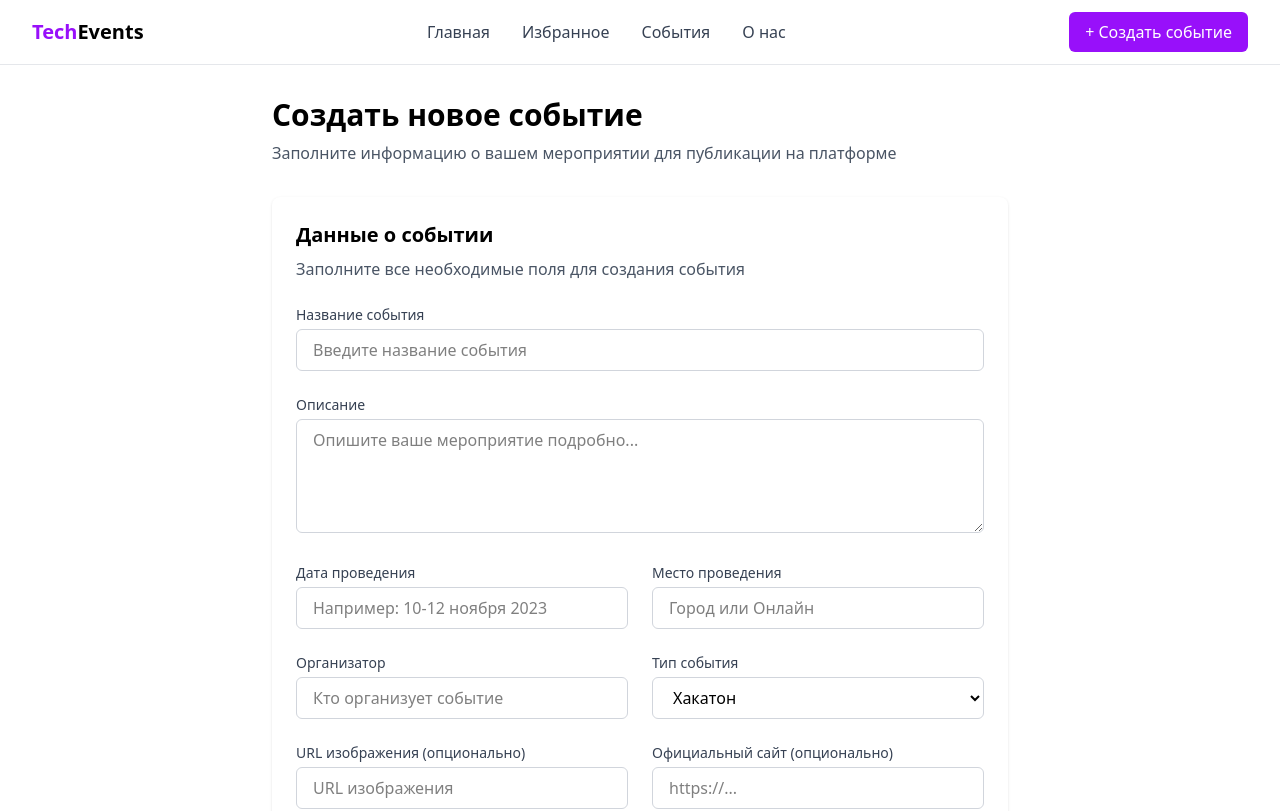
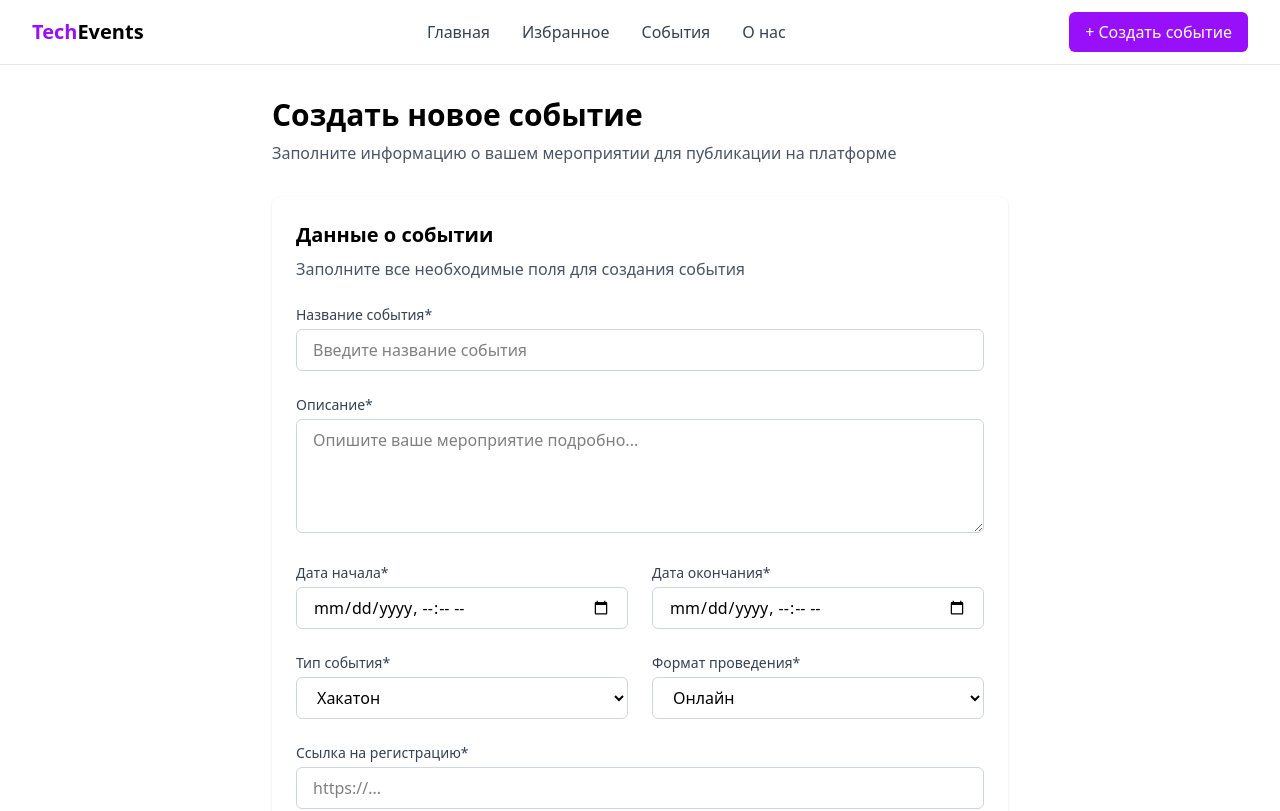
Before and after one commit to NRF24l01/polyhack-gopobeda, a Vue app in the folder frontend/: page /events/create in a window 1280 px wide. Shown: the top 811 px of the page. Built offline with nearby package versions, Linux system fonts and the light colour scheme.

Commit message:
add loading posts

```diff
--- a/frontend/src/components/EventsList.vue
+++ b/frontend/src/components/EventsList.vue
@@ -57,54 +57,13 @@ export default {
   mixins: [favoritesMixin],
   data() {
     return {
-      searchQuery: "",
-      selectedCategory: "",
-      categories: [
-        "Хакатоны",
-        "Геймджемы",
-        "Конкурсы",
-        "Олимпиады",
-        "Конференции",
-      ],
-      events: [
-        {
-          id: 1,
-          type: "Хакатон",
-          title: "Цифровой Прорыв 2023",
-          description:
-            "Всероссийский хакатон для IT-специалистов, дизайнеров и управленцев в цифровой сфере",
-          date: "10-12 ноября 2023",
-          location: "Москва",
-          organizer: "Россия - страна возможностей",
-          image:
-            "https://images.unsplash.com/photo-1504384308090-c894fdcc538d?ixlib=rb-4.0.3&ixid=M3wxMjA3fDB8MHxwaG90by1wYWdlfHx8fGVufDB8fHx8fA%3D%3D&auto=format&fit=crop&w=1740&q=80",
-        },
-        {
-          id: 2,
-          type: "Геймджем",
-          title: "Ludum Dare 54",
-          description:
-            "Всемирный онлайн-геймджем, где участники создают игру с нуля за 48 или 72 часа",
-          date: "15-18 октября 2023",
-          location: "Онлайн",
-          organizer: "Ludum Dare Community",
-          image:
-            "https://images.unsplash.com/photo-1552820728-8b83bb6b773f?ixlib=rb-4.0.3&ixid=M3wxMjA3fDB8MHxwaG90by1wYWdlfHx8fGVufDB8fHx8fA%3D%3D&auto=format&fit=crop&w=1740&q=80",
-        },
-        {
-          id: 3,
-          type: "Олимпиада",
-          title: "Всероссийская олимпиада по программированию",
-          description:
-            "Ежегодная олимпиада для школьников и студентов, проверяющая навыки в алгоритмическом программировании",
-          date: "1-5 декабря 2023",
-          location: "Санкт-Петербург",
-          organizer: "Министерство образования РФ",
-          image:
-            "https://images.unsplash.com/photo-1517694712202-14dd9538aa97?ixlib=rb-4.0.3&ixid=M3wxMjA3fDB8MHxwaG90by1wYWdlfHx8fGVufDB8fHx8fA%3D%3D&auto=format&fit=crop&w=1740&q=80",
-        },
-      ],
-    };
+      searchQuery: '',
+      selectedCategory: '',
+      categories: ['Хакатоны', 'Геймджемы', 'Конкурсы', 'Олимпиады', 'Конференции'],
+      events: [],
+      loading: false,
+      error: null
+    }
   },
   computed: {
     filteredEvents() {
@@ -122,11 +81,45 @@ export default {
   },
   methods: {
     selectCategory(category) {
-      this.selectedCategory =
-        this.selectedCategory === category ? "" : category;
+      this.selectedCategory = this.selectedCategory === category ? '' : category
     },
+    formatDate(timestamp) {
+      return new Date(timestamp * 1000).toLocaleDateString('ru-RU', {
+        day: 'numeric',
+        month: 'long',
+        year: 'numeric'
+      })
+    },
+    async fetchEvents() {
+      this.loading = true
+      this.error = null
+
+      try {
+        const response = await fetch(`${import.meta.env.VITE_BASE_URL}/events`, {
+          method: 'GET',
+          headers: {
+            'Content-Type': 'application/json'
+          }
+        })
+
+        if (!response.ok) {
+          throw new Error('Ошибка при загрузке событий')
+        }
+
+        const data = await response.json()
+        this.events = data.items
+      } catch (error) {
+        this.error = error.message
+        console.error('Ошибка:', error)
+      } finally {
+        this.loading = false
+      }
+    }
   },
-};
+  created() {
+    this.fetchEvents()
+  }
+}
 </script>
 
 <style scoped>
--- a/frontend/src/pages/createEvent.vue
+++ b/frontend/src/pages/createEvent.vue
@@ -10,19 +10,21 @@
       <form @submit.prevent="createEvent">
         <div class="space-y-6">
           <div>
-            <label class="block text-sm font-medium text-gray-700 mb-1">Название события</label>
+            <label class="block text-sm font-medium text-gray-700 mb-1">Название события*</label>
             <input
               v-model="form.title"
               type="text"
+              required
               placeholder="Введите название события"
               class="w-full px-4 py-2 border border-gray-300 rounded-md focus:ring-2 focus:ring-purple-500 focus:border-transparent"
             />
           </div>
 
           <div>
-            <label class="block text-sm font-medium text-gray-700 mb-1">Описание</label>
+            <label class="block text-sm font-medium text-gray-700 mb-1">Описание*</label>
             <textarea
               v-model="form.description"
+              required
               rows="4"
               placeholder="Опишите ваше мероприятие подробно..."
               class="w-full px-4 py-2 border border-gray-300 rounded-md focus:ring-2 focus:ring-purple-500 focus:border-transparent"
@@ -31,21 +33,21 @@
 
           <div class="grid grid-cols-1 md:grid-cols-2 gap-6">
             <div>
-              <label class="block text-sm font-medium text-gray-700 mb-1">Дата проведения</label>
+              <label class="block text-sm font-medium text-gray-700 mb-1">Дата начала*</label>
               <input
-                v-model="form.date"
-                type="text"
-                placeholder="Например: 10-12 ноября 2023"
+                v-model="form.start_date"
+                type="datetime-local"
+                required
                 class="w-full px-4 py-2 border border-gray-300 rounded-md focus:ring-2 focus:ring-purple-500 focus:border-transparent"
               />
             </div>
 
             <div>
-              <label class="block text-sm font-medium text-gray-700 mb-1">Место проведения</label>
+              <label class="block text-sm font-medium text-gray-700 mb-1">Дата окончания*</label>
               <input
-                v-model="form.location"
-                type="text"
-                placeholder="Город или Онлайн"
+                v-model="form.end_date"
+                type="datetime-local"
+                required
                 class="w-full px-4 py-2 border border-gray-300 rounded-md focus:ring-2 focus:ring-purple-500 focus:border-transparent"
               />
             </div>
@@ -53,67 +55,75 @@
 
           <div class="grid grid-cols-1 md:grid-cols-2 gap-6">
             <div>
-              <label class="block text-sm font-medium text-gray-700 mb-1">Организатор</label>
-              <input
-                v-model="form.organizer"
-                type="text"
-                placeholder="Кто организует событие"
+              <label class="block text-sm font-medium text-gray-700 mb-1">Тип события*</label>
+              <select
+                v-model="form.type"
+                required
                 class="w-full px-4 py-2 border border-gray-300 rounded-md focus:ring-2 focus:ring-purple-500 focus:border-transparent"
-              />
+              >
+                <option value="hackathon">Хакатон</option>
+                <option value="meetup">Митап</option>
+                <option value="conference">Конференция</option>
+                <option value="workshop">Воркшоп</option>
+              </select>
             </div>
 
             <div>
-              <label class="block text-sm font-medium text-gray-700 mb-1">Тип события</label>
+              <label class="block text-sm font-medium text-gray-700 mb-1">Формат проведения*</label>
               <select
-                v-model="form.type"
+                v-model="form.format"
+                required
                 class="w-full px-4 py-2 border border-gray-300 rounded-md focus:ring-2 focus:ring-purple-500 focus:border-transparent"
               >
-                <option value="Хакатон">Хакатон</option>
-                <option value="Геймджем">Геймджем</option>
-                <option value="Конкурс">Конкурс</option>
-                <option value="Олимпиада">Олимпиада</option>
-                <option value="Конференция">Конференция</option>
+                <option value="online">Онлайн</option>
+                <option value="offline">Офлайн</option>
+                <option value="hybrid">Гибридный</option>
               </select>
             </div>
           </div>
 
-          <div class="grid grid-cols-1 md:grid-cols-2 gap-6">
-            <div>
-              <label class="block text-sm font-medium text-gray-700 mb-1">URL изображения (опционально)</label>
-              <input
-                v-model="form.imageUrl"
-                type="text"
-                placeholder="URL изображения"
-                class="w-full px-4 py-2 border border-gray-300 rounded-md focus:ring-2 focus:ring-purple-500 focus:border-transparent"
-              />
-              <p class="text-sm text-gray-500 mt-1">Ссылка на изображение для события</p>
-            </div>
+          <div>
+            <label class="block text-sm font-medium text-gray-700 mb-1">Ссылка на регистрацию*</label>
+            <input
+              v-model="form.registration_url"
+              type="url"
+              required
+              placeholder="https://..."
+              class="w-full px-4 py-2 border border-gray-300 rounded-md focus:ring-2 focus:ring-purple-500 focus:border-transparent"
+            />
+          </div>
 
-            <div>
-              <label class="block text-sm font-medium text-gray-700 mb-1">Официальный сайт (опционально)</label>
-              <input
-                v-model="form.website"
-                type="text"
-                placeholder="https://..."
-                class="w-full px-4 py-2 border border-gray-300 rounded-md focus:ring-2 focus:ring-purple-500 focus:border-transparent"
-              />
-              <p class="text-sm text-gray-500 mt-1">Ссылка на официальный сайт события</p>
-            </div>
+          <div>
+            <label class="block text-sm font-medium text-gray-700 mb-1">Изображение события*</label>
+            <input
+              type="file"
+              @change="handleImageUpload"
+              accept="image/*"
+              required
+              class="w-full px-4 py-2 border border-gray-300 rounded-md focus:ring-2 focus:ring-purple-500 focus:border-transparent"
+            />
+            <p class="text-sm text-gray-500 mt-1">Рекомендуемый размер: 1200x630px</p>
+          </div>
+
+          <div v-if="error" class="bg-red-50 border border-red-200 text-red-600 px-4 py-3 rounded-md">
+            {{ error }}
           </div>
 
           <div class="flex justify-end space-x-4 pt-4">
             <button
               type="button"
               class="px-6 py-2 border border-gray-300 rounded-md hover:bg-gray-50"
-              @click="$router.push('/')"
+              @click="$router.push('/events')"
             >
               Отмена
             </button>
             <button
               type="submit"
-              class="px-6 py-2 bg-purple-600 text-white rounded-md hover:bg-purple-700"
+              :disabled="loading"
+              class="px-6 py-2 bg-purple-600 text-white rounded-md hover:bg-purple-700 disabled:opacity-50"
             >
-              Создать событие
+              <span v-if="loading">Создание...</span>
+              <span v-else>Создать событие</span>
             </button>
           </div>
         </div>
@@ -130,20 +140,83 @@ export default {
       form: {
         title: '',
         description: '',
-        date: '',
-        location: '',
-        organizer: '',
-        type: 'Хакатон',
-        imageUrl: '',
-        website: ''
-      }
+        start_date: '',
+        end_date: '',
+        type: 'hackathon',
+        format: 'online',
+        registration_url: '',
+        image: null
+      },
+      loading: false,
+      error: null
     }
   },
   methods: {
-    createEvent() {
-      // Здесь будет логика создания события
-      console.log('Создание события:', this.form)
-      this.$router.push('/')
+    handleImageUpload(event) {
+      const file = event.target.files[0]
+      if (file) {
+        this.form.image = file
+      }
+    },
+    dateToTimestamp(dateString) {
+      return Math.floor(new Date(dateString).getTime() / 1000)
+    },
+    async createEvent() {
+      this.loading = true
+      this.error = null
+
+      try {
+        // Создаем объект с данными
+        const eventData = {
+          title: this.form.title,
+          description: this.form.description,
+          start_date: this.dateToTimestamp(this.form.start_date),
+          end_date: this.dateToTimestamp(this.form.end_date),
+          type: this.form.type,
+          format: this.form.format,
+          image: this.form.image,
+          registration_url: this.form.registration_url
+        }
+        console.log(eventData)
+
+        const response = await fetch(`${import.meta.env.VITE_BASE_URL}/events`, {
+          method: 'POST',
+          headers: {
+            'Authorization': `Bearer ${localStorage.getItem('token')}`,
+            'Content-Type': 'application/json'
+          },
+          body: JSON.stringify(eventData)
+        })
+
+        if (!response.ok) {
+          const errorData = await response.json()
+          throw new Error(errorData.message || 'Ошибка при создании мероприятия')
+        }
+
+        const data = await response.json()
+
+        // Если нужно отправить изображение отдельно
+        if (this.form.image) {
+          const imageFormData = new FormData()
+          imageFormData.append('image', this.form.image)
+
+          await fetch(`http://127.0.0.1:8080/events/${data.event_id}/image`, {
+            method: 'POST',
+            headers: {
+              'Authorization': `Bearer ${localStorage.getItem('token')}`
+            },
+            body: imageFormData
+          })
+        }
+
+        // Перенаправляем на страницу созданного мероприятия
+        this.$router.push(`/events/${data.event_id}`)
+      } catch (error) {
+        this.error = error.message
+        console.error('Ошибка:', error)
+      } finally {
+        this.loading = false
+      }
     }
   }
 }
--- a/frontend/src/pages/regOrg.vue
+++ b/frontend/src/pages/regOrg.vue
@@ -62,7 +62,9 @@ export default {
           body: JSON.stringify(this.regOrg)
         });
         const data = await response.json();
+        localStorage.setItem('token', data.jwt);
         console.log('Registration successful:', data);
+        console.log(localStorage.getItem("token"));
       } catch (error) {
         console.error('Error during registration:', error);
       }
```
Also changed, not shown: 2 other files (tests, documents, lock files or other folders).
